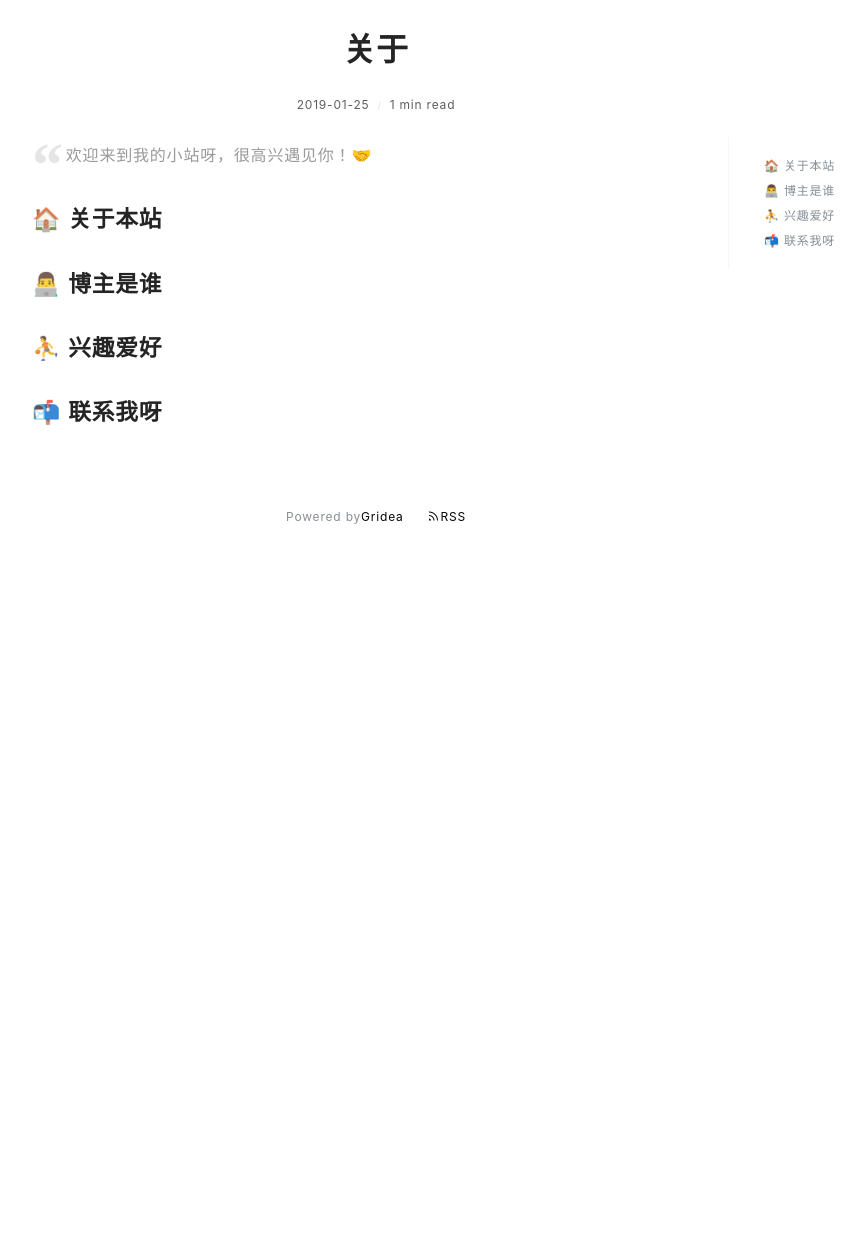
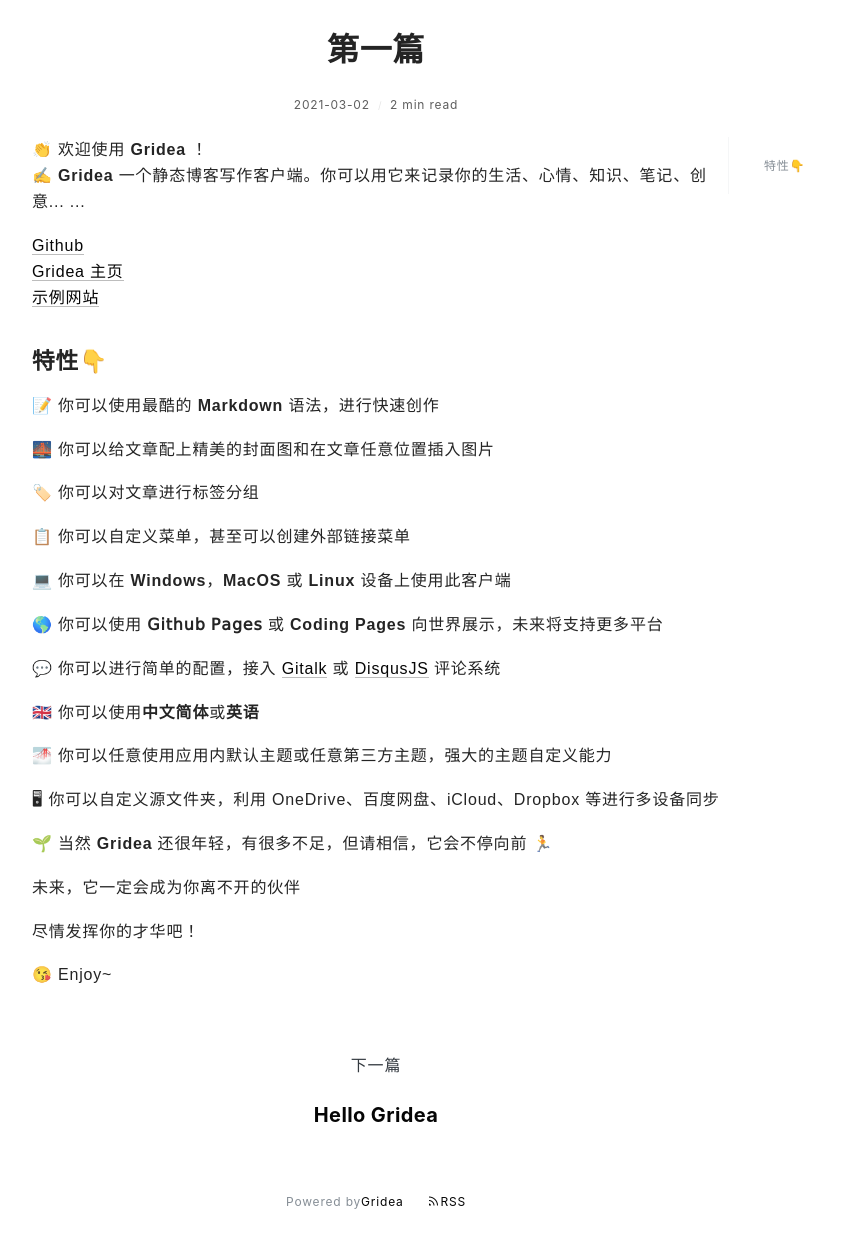
Before and after one commit to HUYIFU/HUYIFU.github.io, a plain HTML site: page post/di-yi-pian/index.html in a window 1280 px wide. Shown: the part 448-1698 px from the top of the page, without its empty margins (264-1129 px from the left). Before the commit the page ends 1013 px from the top, so only its background shows below. Drawn offline with nearby package versions, Linux system fonts and the light colour scheme; a web font is replaced by a local one.

Commit message:
update from gridea: 2021-03-02 21:40:18

```diff
--- a/archives/index.html
+++ b/archives/index.html
@@ -3,7 +3,7 @@
     <meta charset="utf-8" />
 <meta name="viewport" content="width=device-width, initial-scale=1" />
 <title>古月的blog</title>
-<link rel="shortcut icon" href="https://huyifu.github.io/favicon.ico?v=1614671741545">
+<link rel="shortcut icon" href="https://huyifu.github.io/favicon.ico?v=1614692415646">
 <link href="https://cdn.jsdelivr.net/npm/remixicon@2.3.0/fonts/remixicon.css" rel="stylesheet">
 <link rel="stylesheet" href="https://huyifu.github.io/styles/main.css">
 <link rel="alternate" type="application/atom+xml" title="古月的blog - Atom Feed" href="https://huyifu.github.io/atom.xml">
@@ -19,7 +19,7 @@
       <div class="main-content">
         <div class="site-header">
   <a href="https://huyifu.github.io">
-  <img class="avatar" src="https://huyifu.github.io/images/avatar.png?v=1614671741545" alt="">
+  <img class="avatar" src="https://huyifu.github.io/images/avatar.png?v=1614692415646" alt="">
   </a>
   <h1 class="site-title">
     古月的blog
@@ -75,7 +75,23 @@
 
 <div class="archives-container">
 
+    <h2 class="year">2021</h2>
+
+
+        <a href="https://huyifu.github.io/post/di-yi-pian/" class="post">
+          <h2 class="post-title">
+            第一篇
+          </h2>
+          <div class="time">2021-03-02</div>
+        </a>
+
+
+
+
+
     <h2 class="year">2018</h2>
+
+
 
 
         <a href="https://huyifu.github.io/post/hello-gridea/" class="post">
--- a/post/about/index.html
+++ b/post/di-yi-pian/index.html
@@ -2,23 +2,23 @@
   <head>
     <meta charset="utf-8" />
 <meta name="viewport" content="width=device-width, initial-scale=1" />
-<title>关于 | 古月的blog</title>
-<link rel="shortcut icon" href="https://huyifu.github.io/favicon.ico?v=1614671741545">
+<title>第一篇 | 古月的blog</title>
+<link rel="shortcut icon" href="https://huyifu.github.io/favicon.ico?v=1614692415646">
 <link href="https://cdn.jsdelivr.net/npm/remixicon@2.3.0/fonts/remixicon.css" rel="stylesheet">
 <link rel="stylesheet" href="https://huyifu.github.io/styles/main.css">
-<link rel="alternate" type="application/atom+xml" title="关于 | 古月的blog - Atom Feed" href="https://huyifu.github.io/atom.xml">
+<link rel="alternate" type="application/atom+xml" title="第一篇 | 古月的blog - Atom Feed" href="https://huyifu.github.io/atom.xml">
 <link rel="stylesheet" href="https://fonts.googleapis.com/css?family=Droid+Serif:400,700">
 
 
 
-    <meta name="description" content="
-欢迎来到我的小站呀，很高兴遇见你！🤝
+    <meta name="description" content="👏  欢迎使用 Gridea ！
+✍️  Gridea 一个静态博客写作客户端。你可以用它来记录你的生活、心情、知识、笔记、创意... ...
 
-🏠 关于本站
-👨‍💻 博主是谁
-⛹ 兴趣爱好
-📬 联系我呀
-..." />
+Github
+Gridea 主页
+示例网站
+特性👇
+📝  你可以使用最酷的 Markdo..." />
     <meta name="keywords" content="" />
     <link rel="stylesheet" href="https://cdnjs.cloudflare.com/ajax/libs/KaTeX/0.10.0/katex.min.css">
     <script src="https://cdn.bootcss.com/highlight.js/9.12.0/highlight.min.js"></script>
@@ -28,7 +28,7 @@
       <div class="main-content">
         <div class="site-header">
   <a href="https://huyifu.github.io">
-  <img class="avatar" src="https://huyifu.github.io/images/avatar.png?v=1614671741545" alt="">
+  <img class="avatar" src="https://huyifu.github.io/images/avatar.png?v=1614692415646" alt="">
   </a>
   <h1 class="site-title">
     古月的blog
@@ -82,37 +82,48 @@
         <div class="post-detail">
           <article class="post">
             <h2 class="post-title">
-              关于
+              第一篇
             </h2>
             <div class="post-info">
               <span>
-                2019-01-25
+                2021-03-02
               </span>
               <span>
-                1 min read
+                2 min read
               </span>
 
             </div>
 
             <div class="post-content-wrapper">
               <div class="post-content">
-                <blockquote>
-<p>欢迎来到我的小站呀，很高兴遇见你！🤝</p>
-</blockquote>
-<h2 id="关于本站">🏠 关于本站</h2>
-<h2 id="博主是谁">👨‍💻 博主是谁</h2>
-<h2 id="兴趣爱好">⛹ 兴趣爱好</h2>
-<h2 id="联系我呀">📬 联系我呀</h2>
+                <p>👏  欢迎使用 <strong>Gridea</strong> ！<br>
+✍️  <strong>Gridea</strong> 一个静态博客写作客户端。你可以用它来记录你的生活、心情、知识、笔记、创意... ...</p>
+<!-- more -->
+<p><a href="https://github.com/getgridea/gridea">Github</a><br>
+<a href="https://gridea.dev/">Gridea 主页</a><br>
+<a href="http://fehey.com/">示例网站</a></p>
+<h2 id="特性">特性👇</h2>
+<p>📝  你可以使用最酷的 <strong>Markdown</strong> 语法，进行快速创作</p>
+<p>🌉  你可以给文章配上精美的封面图和在文章任意位置插入图片</p>
+<p>🏷️  你可以对文章进行标签分组</p>
+<p>📋  你可以自定义菜单，甚至可以创建外部链接菜单</p>
+<p>💻  你可以在 <strong>Windows</strong>，<strong>MacOS</strong> 或 <strong>Linux</strong> 设备上使用此客户端</p>
+<p>🌎  你可以使用 <strong>𝖦𝗂𝗍𝗁𝗎𝖻 𝖯𝖺𝗀𝖾𝗌</strong> 或 <strong>Coding Pages</strong> 向世界展示，未来将支持更多平台</p>
+<p>💬  你可以进行简单的配置，接入 <a href="https://github.com/gitalk/gitalk">Gitalk</a> 或 <a href="https://github.com/SukkaW/DisqusJS">DisqusJS</a> 评论系统</p>
+<p>🇬🇧  你可以使用<strong>中文简体</strong>或<strong>英语</strong></p>
+<p>🌁  你可以任意使用应用内默认主题或任意第三方主题，强大的主题自定义能力</p>
+<p>🖥  你可以自定义源文件夹，利用 OneDrive、百度网盘、iCloud、Dropbox 等进行多设备同步</p>
+<p>🌱 当然 <strong>Gridea</strong> 还很年轻，有很多不足，但请相信，它会不停向前 🏃</p>
+<p>未来，它一定会成为你离不开的伙伴</p>
+<p>尽情发挥你的才华吧！</p>
+<p>😘 Enjoy~</p>
 
               </div>
               <div class="toc-container">
                 <ul class="markdownIt-TOC">
 <li>
 <ul>
-<li><a href="#%E5%85%B3%E4%BA%8E%E6%9C%AC%E7%AB%99">🏠 关于本站</a></li>
-<li><a href="#%E5%8D%9A%E4%B8%BB%E6%98%AF%E8%B0%81">👨‍💻 博主是谁</a></li>
-<li><a href="#%E5%85%B4%E8%B6%A3%E7%88%B1%E5%A5%BD">⛹ 兴趣爱好</a></li>
-<li><a href="#%E8%81%94%E7%B3%BB%E6%88%91%E5%91%80">📬 联系我呀</a></li>
+<li><a href="#%E7%89%B9%E6%80%A7">特性👇</a></li>
 </ul>
 </li>
 </ul>
@@ -122,6 +133,15 @@
           </article>
         </div>
 
+
+          <div class="next-post">
+            <div class="next">下一篇</div>
+            <a href="https://huyifu.github.io/post/hello-gridea/">
+              <h3 class="post-title">
+                Hello Gridea
+              </h3>
+            </a>
+          </div>
 
 
 
```
Also changed, not shown: atom.xml (+33 -1 lines), index.html (+23 -2 lines), post/hello-gridea/index.html (+2 -2 lines), tag/EmKTr5CeX/index.html (+2 -2 lines), tags/index.html (+2 -2 lines).
